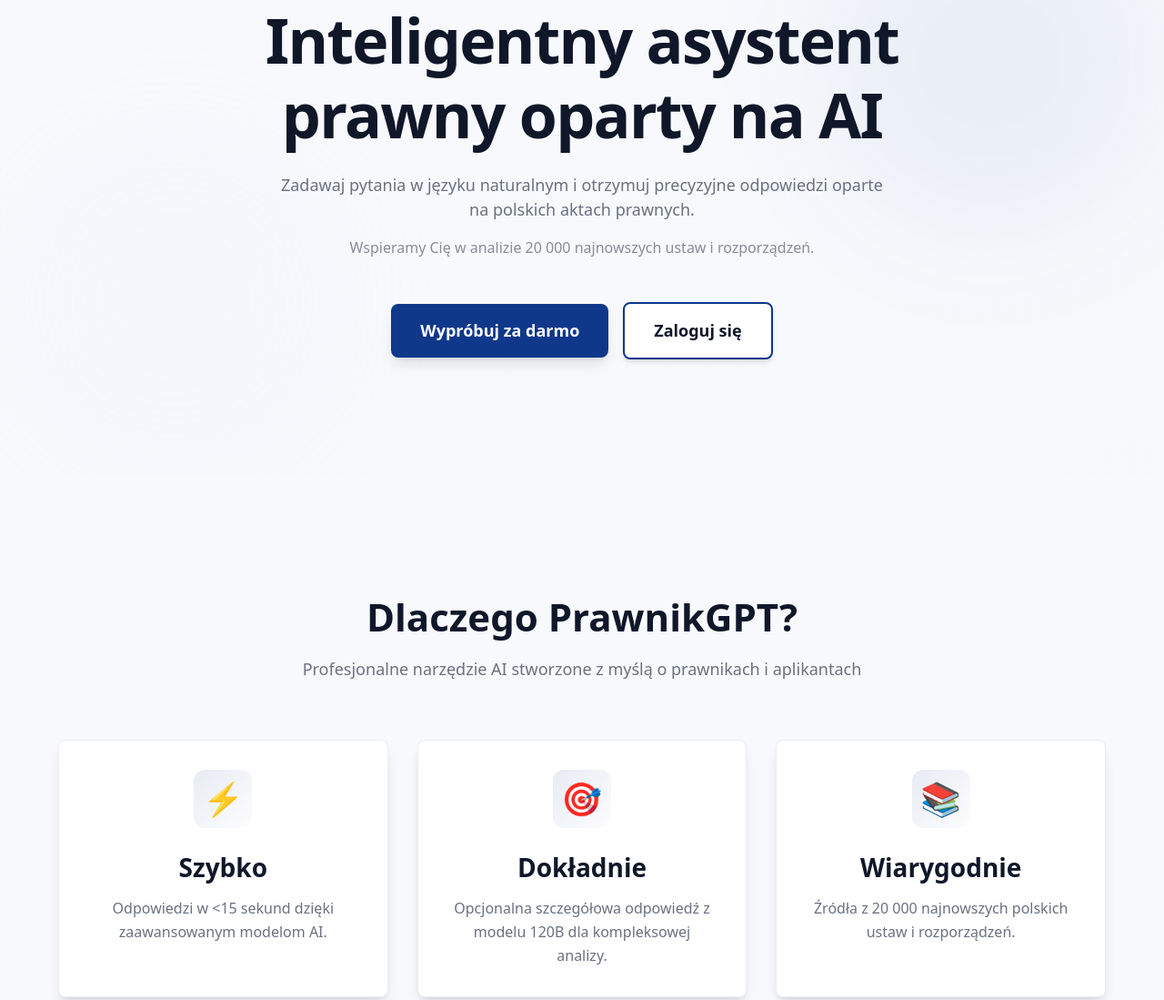
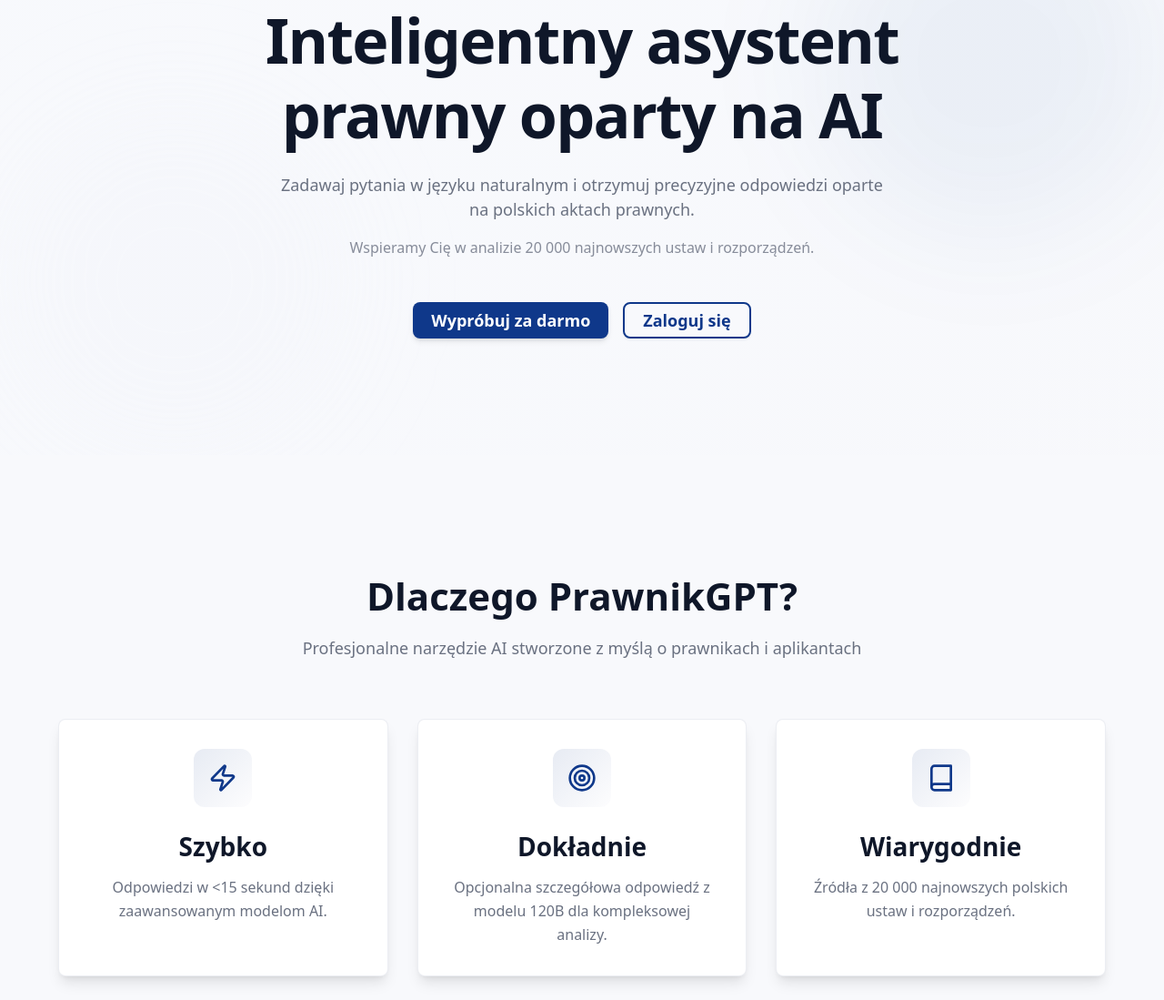
Before and after one commit to mariuszszustka/10xDevs2.0_PrawnikGPT, an Astro site: page / in a window 1280 px wide. Shown: the part 191-1290 px from the top of the page at 91% size. Built offline with nearby package versions, Linux system fonts and the light colour scheme; Astro itself is replaced by a stand-in of ours.

Commit message:
feat(ui): replace emoji with professional vector icons and improve CTA buttons visibility
- Replace emoji icons (⚡, 🎯, 📚) with Lucide SVG icons (Zap, Target, BookOpen) in FeatureCard
- Update FeatureCard to use slot-based icon system instead of emoji string prop
- Enhance CTA buttons in HeroSection with proper button styling (lg size, elevation)
- Update Header auth buttons to use button variants (outline/primary) instead of text links
- Add focus states and accessibility attributes to all buttons
- Maintain consistency with Fluent 2.0 design system

```diff
--- a/src/components/landing/FeatureCard.astro
+++ b/src/components/landing/FeatureCard.astro
@@ -1,13 +1,13 @@
 ---
 // FeatureCard.astro - Reużywalna karta prezentująca pojedynczą funkcjonalność
 // Updated with Fluent 2.0 elevation and professional styling
+// Uses professional vector icons (Lucide) instead of emoji
 interface Props {
-  icon: string; // Emoji lub SVG
   title: string;
   description: string;
 }
 
-const { icon, title, description } = Astro.props;
+const { title, description } = Astro.props;
 ---
 
 <div
@@ -19,7 +19,7 @@
     role="img"
     aria-label={`Ikona dla ${title}`}
   >
-    <span class="text-4xl">{icon}</span>
+    <slot name="icon" />
   </div>
 
   <!-- Title with Fluent Typography -->
--- a/src/components/landing/FeaturesSection.astro
+++ b/src/components/landing/FeaturesSection.astro
@@ -1,6 +1,7 @@
 ---
 // FeaturesSection.astro - Sekcja prezentująca trzy główne funkcjonalności
 // Updated with Fluent 2.0 Professional Design System
+// Uses professional vector icons (Lucide) instead of emoji
 import FeatureCard from './FeatureCard.astro';
 ---
 
@@ -19,21 +20,62 @@
 
       <!-- Features Grid with enhanced spacing -->
       <div class="grid grid-cols-1 md:grid-cols-3 gap-6 lg:gap-8">
-        <FeatureCard
-          icon="⚡"
-          title="Szybko"
-          description="Odpowiedzi w <15 sekund dzięki zaawansowanym modelom AI."
-        />
-        <FeatureCard
-          icon="🎯"
-          title="Dokładnie"
-          description="Opcjonalna szczegółowa odpowiedź z modelu 120B dla kompleksowej analizy."
-        />
-        <FeatureCard
-          icon="📚"
-          title="Wiarygodnie"
-          description="Źródła z 20 000 najnowszych polskich ustaw i rozporządzeń."
-        />
+        <FeatureCard title="Szybko" description="Odpowiedzi w <15 sekund dzięki zaawansowanym modelom AI.">
+          <svg
+            slot="icon"
+            xmlns="http://www.w3.org/2000/svg"
+            width="32"
+            height="32"
+            viewBox="0 0 24 24"
+            fill="none"
+            stroke="currentColor"
+            stroke-width="2"
+            stroke-linecap="round"
+            stroke-linejoin="round"
+            class="text-primary"
+            aria-hidden="true"
+          >
+            <path d="M4 14a1 1 0 0 1-.78-1.63l9.9-10.2a.5.5 0 0 1 .86.46l-1.92 6.02A1 1 0 0 0 13 10h7a1 1 0 0 1 .78 1.63l-9.9 10.2a.5.5 0 0 1-.86-.46l1.92-6.02A1 1 0 0 0 11 14z" />
+          </svg>
+        </FeatureCard>
+        <FeatureCard title="Dokładnie" description="Opcjonalna szczegółowa odpowiedź z modelu 120B dla kompleksowej analizy.">
+          <svg
+            slot="icon"
+            xmlns="http://www.w3.org/2000/svg"
+            width="32"
+            height="32"
+            viewBox="0 0 24 24"
+            fill="none"
+            stroke="currentColor"
+            stroke-width="2"
+            stroke-linecap="round"
+            stroke-linejoin="round"
+            class="text-primary"
+            aria-hidden="true"
+          >
+            <circle cx="12" cy="12" r="10" />
+            <circle cx="12" cy="12" r="6" />
+            <circle cx="12" cy="12" r="2" />
+          </svg>
+        </FeatureCard>
+        <FeatureCard title="Wiarygodnie" description="Źródła z 20 000 najnowszych polskich ustaw i rozporządzeń.">
+          <svg
+            slot="icon"
+            xmlns="http://www.w3.org/2000/svg"
+            width="32"
+            height="32"
+            viewBox="0 0 24 24"
+            fill="none"
+            stroke="currentColor"
+            stroke-width="2"
+            stroke-linecap="round"
+            stroke-linejoin="round"
+            class="text-primary"
+            aria-hidden="true"
+          >
+            <path d="M4 19.5v-15A2.5 2.5 0 0 1 6.5 2H20v20H6.5a2.5 2.5 0 0 1 0-5H20" />
+          </svg>
+        </FeatureCard>
       </div>
     </div>
   </div>
--- a/src/components/landing/HeroSection.astro
+++ b/src/components/landing/HeroSection.astro
@@ -33,14 +33,14 @@
       <div class="flex flex-col sm:flex-row gap-4 justify-center items-center">
         <a
           href="/register"
-          class="inline-flex items-center justify-center px-8 py-4 bg-primary text-primary-foreground rounded-lg font-semibold text-body-large shadow-lg hover:shadow-xl hover:bg-primary-hover active:bg-primary-active transition-all duration-normal ease-standard focus:outline-none focus:ring-2 focus:ring-ring focus:ring-offset-2"
+          class="inline-flex items-center justify-center gap-2 whitespace-nowrap font-semibold ring-offset-background transition-all focus-visible:outline-none focus-visible:ring-2 focus-visible:ring-ring focus-visible:ring-offset-2 bg-primary text-primary-foreground hover:bg-primary-hover active:bg-primary-active rounded-lg shadow-md hover:shadow-lg active:shadow-sm duration-normal ease-standard h-[var(--button-height-lg)] px-[var(--button-padding-x-lg)] text-body-large"
           aria-label="Wypróbuj PrawnikGPT za darmo - przejdź do rejestracji"
         >
           Wypróbuj za darmo
         </a>
         <a
           href="/login"
-          class="inline-flex items-center justify-center px-8 py-4 bg-card text-foreground border-2 border-primary rounded-lg font-semibold text-body-large shadow-md hover:shadow-lg hover:bg-primary hover:text-primary-foreground transition-all duration-normal ease-standard focus:outline-none focus:ring-2 focus:ring-ring focus:ring-offset-2"
+          class="inline-flex items-center justify-center gap-2 whitespace-nowrap font-semibold ring-offset-background transition-all focus-visible:outline-none focus-visible:ring-2 focus-visible:ring-ring focus-visible:ring-offset-2 border-2 border-primary bg-background text-primary hover:bg-primary hover:text-primary-foreground active:bg-primary-active rounded-lg shadow-sm hover:shadow-md duration-normal ease-standard h-[var(--button-height-lg)] px-[var(--button-padding-x-lg)] text-body-large"
           aria-label="Zaloguj się do istniejącego konta"
         >
           Zaloguj się
--- a/src/components/layout/Header.astro
+++ b/src/components/layout/Header.astro
@@ -66,13 +66,15 @@
         <div class="flex items-center gap-2">
           <a
             href="/login"
-            class="px-4 py-2 rounded-lg text-body font-semibold text-foreground hover:bg-accent transition-all duration-normal shadow-sm hover:shadow-md"
+            class="inline-flex items-center justify-center gap-2 whitespace-nowrap font-semibold ring-offset-background transition-all focus-visible:outline-none focus-visible:ring-2 focus-visible:ring-ring focus-visible:ring-offset-2 border-2 border-primary bg-background text-primary hover:bg-primary hover:text-primary-foreground active:bg-primary-active rounded-lg shadow-sm hover:shadow-md duration-normal ease-standard h-[var(--button-height-md)] px-[var(--button-padding-x-md)] text-body"
+            aria-label="Zaloguj się do istniejącego konta"
           >
             Zaloguj się
           </a>
           <a
             href="/register"
-            class="px-4 py-2 rounded-lg text-body font-semibold bg-primary text-primary-foreground hover:bg-primary-hover transition-all duration-normal shadow-md hover:shadow-lg"
+            class="inline-flex items-center justify-center gap-2 whitespace-nowrap font-semibold ring-offset-background transition-all focus-visible:outline-none focus-visible:ring-2 focus-visible:ring-ring focus-visible:ring-offset-2 bg-primary text-primary-foreground hover:bg-primary-hover active:bg-primary-active rounded-lg shadow-md hover:shadow-lg active:shadow-sm duration-normal ease-standard h-[var(--button-height-md)] px-[var(--button-padding-x-md)] text-body"
+            aria-label="Wypróbuj PrawnikGPT za darmo - przejdź do rejestracji"
           >
             Wypróbuj
           </a>
```
Also changed, not shown: .ai/notatki/2025-12-11_06-38_professional-icons-and-cta-buttons.md (added).
